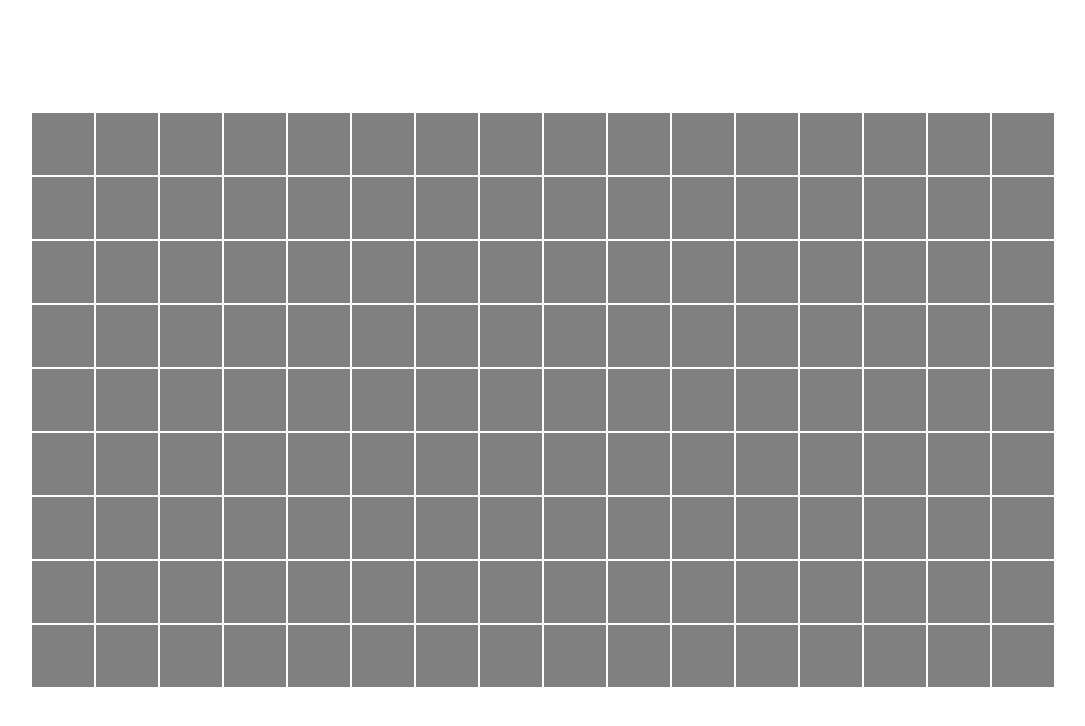
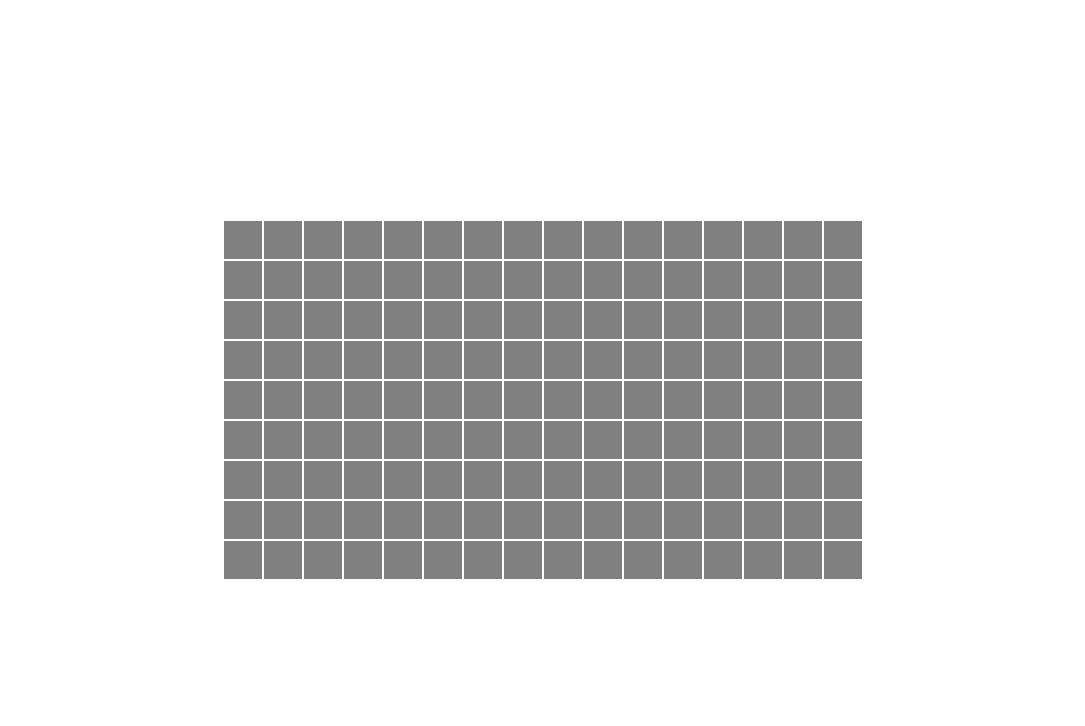
Before and after one commit to 9ziggy9/generic-grid, a website with bundled scripts: page index.html in a window 1280 px wide. Shown: the whole page, without its empty margins (97-1182 px from the left). Built offline with nearby package versions, Linux system fonts and the light colour scheme.

Commit message:
changing to vmins

```diff
--- a/src/grid.js
+++ b/src/grid.js
@@ -12,8 +12,8 @@ export const Grid = (gridObj) => {
 
   const container = document.getElementById(containerId);
   const grid = document.getElementById(gridId);
-  container.style.width = `${scale * cols}vw`;
-  container.style.height = `${scale * rows}vw`;
+  container.style.width = `${scale * cols}vmin`;
+  container.style.height = `${scale * rows}vmin`;
   grid.style.display = "grid";
   grid.style.width = "100%";
   grid.style.height = "100%";
--- a/style.css
+++ b/style.css
@@ -2,6 +2,7 @@ html, body {
   height: 100%;
   margin: 0;
   display: flex;
+  flex-direction: column;
   justify-content: center;
   align-items: center;
 }
```
Also changed, not shown: 1 other file.
